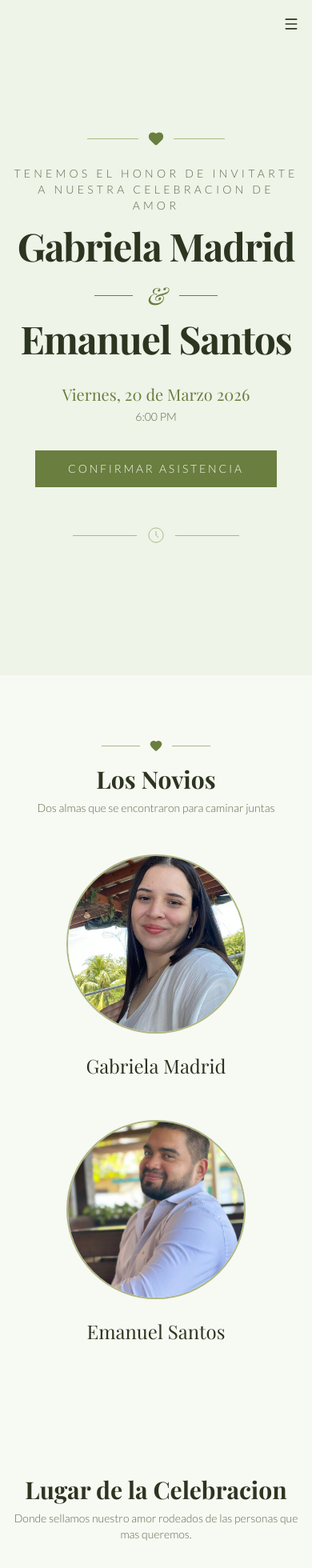
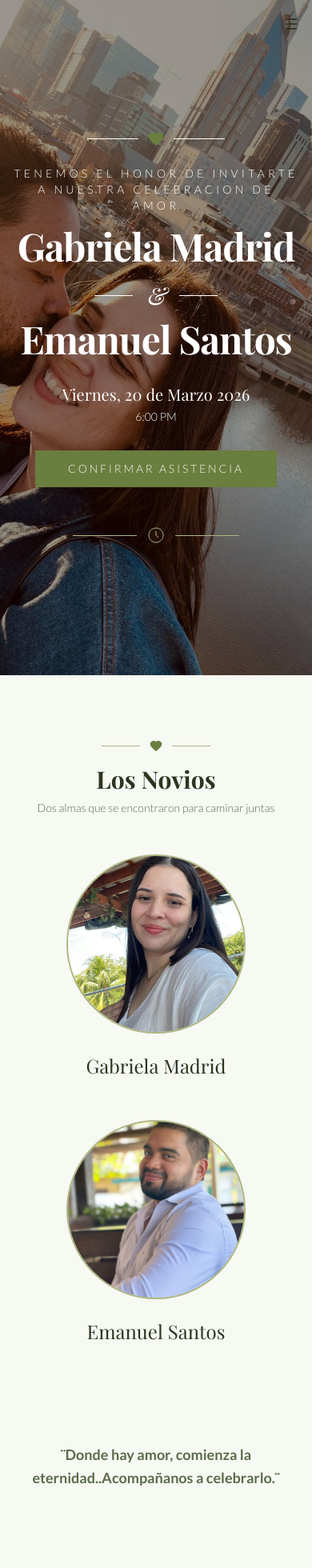
Before and after one commit to Leviathanthebug/Boda, a Next.js app: page / in a window 390 px wide. Shown: the top 1960 px of the page at 80% size. Built offline with nearby package versions, Linux system fonts and the light colour scheme; a web font is replaced by a local one.

Commit message:
corregido

```diff
--- a/app/globals.css
+++ b/app/globals.css
@@ -10,7 +10,7 @@
   --card-foreground: #2c3520;
   --popover: #f9fbf5;
   --popover-foreground: #2c3520;
-  --primary: #519A66;
+  --primary: #ffffff;
   --primary-foreground: #f9fbf5;
   --secondary: #eef4e8;
   --secondary-foreground: #3a4a2e;
--- a/components/wedding/couple-section.tsx
+++ b/components/wedding/couple-section.tsx
@@ -45,6 +45,13 @@ export function CoupleSection() {
             </p>
           </div>
         </div>
+
+        {/* Additional text section */}
+        <div className="mt-30 text-center">
+          <p style={{ fontWeight: 'bold' }} className="text-lg font-light leading-relaxed text-muted-foreground">
+            ¨Donde hay amor, comienza la eternidad..Acompañanos a celebrarlo.¨
+          </p>
+        </div>
       </div>
     </section>
   )
--- a/components/wedding/hero-section.tsx
+++ b/components/wedding/hero-section.tsx
@@ -4,37 +4,42 @@ import { Heart } from "lucide-react"
 
 export function HeroSection() {
   return (
-    <section className="relative flex min-h-screen flex-col items-center justify-center overflow-hidden bg-cream px-4 py-20 text-center">
+    <section className="relative flex min-h-screen flex-col items-center justify-center overflow-hidden bg-cover bg-center px-4 py-20 text-center" style={{ backgroundImage: "url('../img/foto-4.jpeg')" }}>
+      {/* Overlay for better text readability */}
+      <div className="absolute inset-0 bg-black/40" />
+
+      {/* Content wrapper */}
+      <div className="relative z-10 flex flex-col items-center">
         {/* Decorative top ornament */}
         <div className="mb-6 flex items-center gap-3">
-        <span className="block h-px w-16 bg-gold-light" />
+          <span className="block h-px w-16 bg-white" />
           <Heart className="h-5 w-5 text-gold" fill="currentColor" />
-        <span className="block h-px w-16 bg-gold-light" />
+          <span className="block h-px w-16 bg-white" />
         </div>
 
-      <p className="mb-4 text-sm font-light uppercase tracking-[0.3em] text-muted-foreground">
+        <p className="mb-4 text-sm font-light uppercase tracking-[0.3em] text-white">
           Tenemos el honor de invitarte a nuestra Celebracion de Amor
         </p>
 
-      <h1 className="mb-2 font-serif text-5xl font-bold tracking-tight text-foreground md:text-7xl lg:text-8xl">
+        <h1 className="mb-2 font-serif text-5xl font-bold tracking-tight text-white md:text-7xl lg:text-8xl">
           Gabriela Madrid
         </h1>
 
         <div className="my-3 flex items-center gap-4">
-        <span className="block h-px w-12 bg-gold" />
-        <span className="font-serif text-3xl italic text-gold md:text-4xl">&amp;</span>
-        <span className="block h-px w-12 bg-gold" />
+          <span className="block h-px w-12 bg-white" />
+          <span className="font-serif text-3xl italic text-white md:text-4xl">&amp;</span>
+          <span className="block h-px w-12 bg-white" />
         </div>
 
-      <h1 className="mb-8 font-serif text-5xl font-bold tracking-tight text-foreground md:text-7xl lg:text-8xl">
+        <h1 className="mb-8 font-serif text-5xl font-bold tracking-tight text-white md:text-7xl lg:text-8xl">
           Emanuel Santos
         </h1>
 
         <div className="mb-8 flex flex-col items-center gap-1">
-        <p className="font-serif text-xl text-gold md:text-2xl">
+          <p className="font-serif text-xl text-white md:text-2xl">
             Viernes, 20 de Marzo 2026
           </p>
-        <p className="text-sm font-light text-muted-foreground">
+          <p className="text-sm font-light text-white">
             6:00 PM
           </p>
         </div>
@@ -61,6 +66,7 @@ export function HeroSection() {
           </svg>
           <span className="block h-px w-20 bg-gold-light" />
         </div>
+      </div>
     </section>
   )
 }
--- a/components/wedding/venue-section.tsx
+++ b/components/wedding/venue-section.tsx
@@ -1,16 +1,49 @@
-import { MapPin, Clock, Car } from "lucide-react"
+import { MapPin, Clock, Car, CalendarDays } from "lucide-react"
 
 export function VenueSection() {
   return (
     <section id="lugar" className="bg-background px-4 py-20">
       <div className="mx-auto max-w-4xl">
-        <div className="mb-12 text-center">
-          <h2 className="mb-2 font-serif text-3xl font-bold text-foreground md:text-4xl">
-            Lugar de la Celebracion
-          </h2>
-          <p className="text-sm font-light text-muted-foreground">
-            Donde sellamos nuestro amor rodeados de las personas que mas queremos.
-          </p>
+        {/* Section heading */}
+        <div className="mb-12 grid gap-8 md:grid-cols-3">
+          <div className="flex flex-col items-center rounded-xl bg-card p-8 shadow-sm">
+            <div className="flex h-14 w-14 items-center justify-center rounded-full bg-cream">
+              <CalendarDays className="h-6 w-6 text-gold" />
+            </div>
+            <h3 className="mt-4 font-serif text-xl font-semibold text-foreground">
+              Fecha
+            </h3>
+            <p className="mt-2 text-muted-foreground">
+              Viernes, 20 de Marzo de 2026
+            </p>
+          </div>
+
+          <div className="flex flex-col items-center rounded-xl bg-card p-8 shadow-sm">
+            <div className="flex h-14 w-14 items-center justify-center rounded-full bg-cream">
+              <Clock className="h-6 w-6 text-gold" />
+            </div>
+            <h3 className="mt-4 font-serif text-xl font-semibold text-foreground">
+              Hora
+            </h3>
+            <p className="mt-2 text-muted-foreground">
+              Cena: 6:00 PM
+            </p>
+          </div>
+
+          <div className="flex flex-col items-center rounded-xl bg-card p-8 shadow-sm">
+            <div className="flex h-14 w-14 items-center justify-center rounded-full bg-cream">
+              <MapPin className="h-6 w-6 text-gold" />
+            </div>
+            <h3 className="mt-4 font-serif text-xl font-semibold text-foreground">
+              Lugar
+            </h3>
+            <p className="mt-2 text-muted-foreground">
+              Salón de Eventos TM
+            </p>
+            <p className="text-muted-foreground">
+              Tocoa, Colón
+            </p>
+          </div>
         </div>
 
         <div className="flex flex-col gap-8 md:flex-row">
```
Also changed, not shown: components/wedding/rsvp-section.tsx (+67 -41 lines), 1 other file (tests, documents, lock files or other folders). Lines whose indentation alone changed are shown as unchanged.
